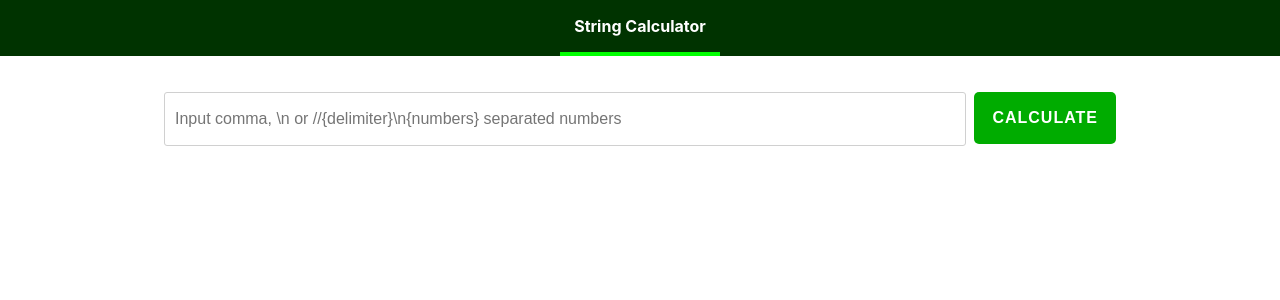
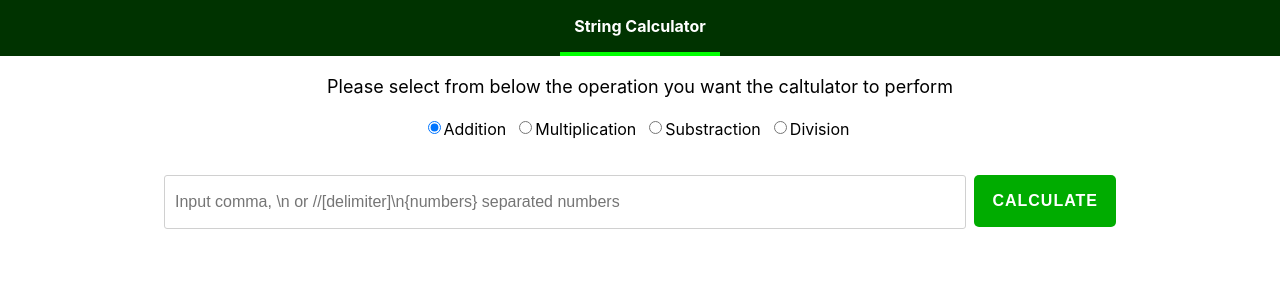
Before and after one commit to engineerKev/stringCalculator, a React app: page / in a window 1280 px wide. Shown: the top 300 px of the page. Built offline with nearby package versions, Linux system fonts and the light colour scheme.

Commit message:
Calculator now supports custom delimeter and all the mathematical operators. Tests have also been maintained and written for new functionality

```diff
--- a/src/App.js
+++ b/src/App.js
@@ -11,7 +11,15 @@ const app = (props) => {
       <BrowserRouter>
         <Layout>
           <Switch>
-            <Route path="/" component={WithCustomDelimiter} />
+            <Route path="/" component={() => {
+              return (
+                <WithCustomDelimiter
+                  alternateDelimiter={false}
+                  allowNegatives={true}
+                  removeUpperBound={false}
+                />
+              );
+            }} />
             <Redirect to="/" />
           </Switch>
         </Layout>
--- a/src/containers/StringCalculator/StringCalculator.js
+++ b/src/containers/StringCalculator/StringCalculator.js
@@ -9,7 +9,27 @@ const stringCalculator = (props) => {
     const [inputNumArray, setInputNumArray] = useState([0]);
     const [exception, setException] = useState("")
     const [result, setResult ] = useState(null);
-    const { placeHolderText } = props;
+    const [formula, setFormula] = useState("");
+    const [operation, setOperation] = useState("addition");
+
+    const { placeHolderText, removeUpperBound, allowNegatives, alternateDelimiter } = props;
+
+    const createDelimeterObjWithReduce = (accObj, currentVal) => {
+        if(accObj.hasOwnProperty(currentVal)) {
+            accObj[currentVal] = accObj[currentVal] + 1;
+        } else {
+            accObj[currentVal] = 1;
+        }
+        return accObj
+    }
+
+    const returnCustomDelimeterNLengthString = (accStr, key, i, objKeys, obj) => {
+        accStr += `\\${key}{${obj[key]}}`;
+        if (i !== objKeys.length - 1) {
+            accStr += "|";
+        }
+        return accStr;
+    }
 
     const returnCustomDelimeters = ()  => {
 
@@ -17,13 +37,23 @@ const stringCalculator = (props) => {
         const dirtyAnyLengthCustomDelimeter = inputStateVal.match(anyLengthCustomDelimeterRegex);
         const anyLengthCleanUpRegex = /[\[\]\/]/g;
         const cleanAnyLengthCustomDelimeter = dirtyAnyLengthCustomDelimeter && dirtyAnyLengthCustomDelimeter.pop().replace(anyLengthCleanUpRegex, "");
+        let multipleCustomDelimeterNLengthString = "";
+
+        if(dirtyAnyLengthCustomDelimeter) {
+
+            const anyLengthDelimeterArray = cleanAnyLengthCustomDelimeter && cleanAnyLengthCustomDelimeter.split("");
+            const multipleLengthDelimeterObj = anyLengthDelimeterArray && anyLengthDelimeterArray.reduce(createDelimeterObjWithReduce, {});
+            const multipleDelimeterObjKeys = Object.keys(multipleLengthDelimeterObj);
+            multipleCustomDelimeterNLengthString = multipleDelimeterObjKeys.reduce((accStr, key, i) => returnCustomDelimeterNLengthString(accStr, key, i, multipleDelimeterObjKeys, multipleLengthDelimeterObj), "")
+
+        }
 
         const anySingleCustomDelimeterRegex = /(\/{2}[^\d])/g;
         const dirtySingleCustomDelimeter = inputStateVal.match(anySingleCustomDelimeterRegex);
         const cleanSingleCustomDelimeter = dirtySingleCustomDelimeter && dirtySingleCustomDelimeter.pop().replace(/[\/\[]/g, "");
 
         const singleDelimeter = cleanSingleCustomDelimeter === null ? cleanSingleCustomDelimeter : new RegExp(`[${cleanSingleCustomDelimeter}]`, 'g');
-        const anyLengthDelimeter = cleanAnyLengthCustomDelimeter === null ? cleanAnyLengthCustomDelimeter: new RegExp(`[${cleanAnyLengthCustomDelimeter}]`, "g");
+        const anyLengthDelimeter = cleanAnyLengthCustomDelimeter === null ? cleanAnyLengthCustomDelimeter : new RegExp(`(${multipleCustomDelimeterNLengthString})`, "g");
 
         return [singleDelimeter, anyLengthDelimeter];
 
@@ -37,6 +67,8 @@ const stringCalculator = (props) => {
     const replaceCustomDelimeter = () => {
         const [singleCustomDelimeter, anyLengthCustomDelimeter] = returnCustomDelimeters();
         let cleanedInput;
+        let altDelimiterRegex;
+        let newCommaOnlyInput;
         if(singleCustomDelimeter || anyLengthCustomDelimeter) {
             cleanedInput = cleanInput();
         } else {
@@ -45,32 +77,86 @@ const stringCalculator = (props) => {
         const newLineRegex = /\\n/g;
         const newSansSingleCustomDelimeterInput = cleanedInput.replace(singleCustomDelimeter, ",");
         const newSansAnyLengthCustomDelimeterInput = newSansSingleCustomDelimeterInput.replace(anyLengthCustomDelimeter, ",");
-        const newCommaOnlyInput = newSansAnyLengthCustomDelimeterInput.replace(newLineRegex,",");
-
+        if(alternateDelimiter) {
+            altDelimiterRegex = new RegExp(`\\\\${alternateDelimiter}`, 'g')
+            newCommaOnlyInput = newSansAnyLengthCustomDelimeterInput.replace(altDelimiterRegex,",");
+        } else {
+            newCommaOnlyInput =  newSansAnyLengthCustomDelimeterInput.replace(newLineRegex,",")
+        }
         return newCommaOnlyInput;
     }
 
     const mapAllowedNumbers = (str) => {
-        const number = parseInt(str,10);
-        return number > 1000 ? 0 : number;
+        const num = parseInt(str, 10);
+        if(isNaN(num)) {
+            return 0;
+        } else {
+            if(removeUpperBound) {
+                return num;
+            }
+            return num > 1000 ? 0 : num;
+        }
+    }
+    const composeFormula = (numArr) => {
+       switch  (operation) {
+           case 'division':
+               return numArr.join("/");
+            case 'multiplication':
+                return numArr.join("*");
+            case 'substraction':
+                return numArr.join("-");
+            default:
+                return numArr.join("+");
+       }
     }
 
     const createNumArray = () => {
         const modifiedInput = replaceCustomDelimeter();
         const inputArr = modifiedInput.split(',');
-        const zeroArray = inputArr.filter(n => isNaN(n) || n === "" ).map(v => 0);
-        const numberOnlyArray = inputArr.filter(n => !(n === "") && !isNaN(n) ).map(mapAllowedNumbers);
-        const negativeNumberArray = numberOnlyArray.filter(n => n < 0);
-        if(negativeNumberArray.length) {
+        const numOnlyArray = inputArr.map(mapAllowedNumbers);
+        const negativeNumberArray = numOnlyArray.filter(n => n < 0);
+        if(negativeNumberArray.length && !allowNegatives) {
             setException(`These negative numbers were found: ${negativeNumberArray.join(',')}. Please use only positive numbers.`)
             return;
         }
-        const positiveNumberArray = numberOnlyArray.filter(n => n  > 0)
-        setInputNumArray([...positiveNumberArray, ...zeroArray]);
+        const positiveNumberArray = numOnlyArray.filter(n => n  >= 0);
+
+        if(allowNegatives){
+            setInputNumArray([...numOnlyArray]);
+        } else {
+            setInputNumArray([...positiveNumberArray]);
+        }
     }
 
-    const evaluateSum = () => {
-        const reduceResult = inputNumArray.length && inputNumArray.reduce((acc, currentVal) => acc + currentVal);
+    const operateOnNumArray = (acc, current, i) => {
+       switch  (operation) {
+           case 'division':
+               return acc * (1/current);
+            case 'multiplication':
+                return acc * current;
+            case 'substraction':
+                return i === 0 ? current : acc - current;
+            default:
+                return acc + current;
+       }
+    }
+
+    const returnStartingValue = () => {
+       switch  (operation) {
+           case 'division':
+               return 1;
+            case 'multiplication':
+                return 1;
+            case 'substraction':
+                return 0;
+            default:
+                return 0;
+       }
+    }
+
+    const evaluateInput = () => {
+        setFormula(composeFormula(inputNumArray));
+        const reduceResult = inputNumArray.length && inputNumArray.reduce(operateOnNumArray, returnStartingValue());
         setResult(reduceResult);
     }
 
@@ -78,8 +164,52 @@ const stringCalculator = (props) => {
         return <span id={"resultElement"} className={classes.Result}>{result}</span>;
     }
 
+
     return(
         <React.Fragment>
+            <div className={classes.RadioButtonsContainer}>
+                <div className={classes.OperationsInstructions} >Please select from below the operation you want the caltulator to perform</div>
+                <label className={classes.LabelText}>
+                    <input
+                        type="radio"
+                        value="addition"
+                        checked={operation === "addition"}
+                        onChange={(e) => setOperation(e.target.value)}
+                        id={"additionRadioBtn"}
+                    />
+                    Addition
+                </label>
+                <label className={classes.LabelText}>
+                    <input
+                        type="radio"
+                        value="multiplication"
+                        checked={operation === "multiplication"}
+                        onChange={(e) => setOperation(e.target.value)}
+                        id={"multiplicationRadioBtn"}
+                    />
+                    Multiplication
+                </label>
+                <label className={classes.LabelText}>
+                    <input
+                        type="radio"
+                        value="substraction"
+                        checked={operation === "substraction"}
+                        onChange={(e) => setOperation(e.target.value)}
+                        id={"substractionRadioBtn"}
+                    />
+                    Substraction
+                </label>
+                <label className={classes.LabelText}>
+                    <input
+                        type="radio"
+                        value="division"
+                        checked={operation === "division"}
+                        onChange={(e) => setOperation(e.target.value)}
+                        id={"divisionRadioBtn"}
+                    />
+                    Division
+                </label>
+            </div>
             <div className={classes.CalculatorUIContainer}>
                 <input
                     className={exception.length ? classes.CalculatorInputException : classes.CalculatorInput}
@@ -89,11 +219,14 @@ const stringCalculator = (props) => {
                     onBlur={createNumArray}
                     id={"inputVals"}
                     placeholder={placeHolderText ? placeHolderText : "Input comma separated numbers"} />
-                <Button id={"calculateButton"} type={"button"} btnType={"Success"} clicked={evaluateSum} >Calculate</Button>
+                <Button id={"calculateButton"} type={"button"} btnType={"Success"} clicked={evaluateInput} >Calculate</Button>
             </div>
 
             {result !== null && !exception.length ?
-                <div id={"resultDiv"} className={classes.ResultAnnouncement}>The sum of the values is: {styleResult()}</div>
+                <React.Fragment>
+                    <div id={"resultDiv"} className={classes.ResultAnnouncement}>The sum of the values is: {styleResult()}</div>
+                    <div id={"formula"} className={classes.Formula}>Formula used: {`${formula}`}</div>
+                </React.Fragment>
                 :
                 null
             }
--- a/src/containers/StringCalculator/StringCalculator.module.css
+++ b/src/containers/StringCalculator/StringCalculator.module.css
@@ -2,7 +2,8 @@
     display: flex;
     flex-direction: row;
     width: 75vw;
-    margin: 32px auto
+    margin: 32px auto;
+    justify-content: center;
 }
 
 .CalculatorInput, .CalculatorInputException {
@@ -23,7 +24,7 @@
     outline: 2px solid #000099;
 }
 
-.ResultAnnouncement, .Exception {
+.ResultAnnouncement, .Exception, .Formula {
     width: 100%;
     margin: 0 auto;
     font-size: 24px;
@@ -38,3 +39,26 @@
 .Exception {
     color: red;
 }
+
+.RadioButtonsContainer {
+    display: flex;
+    justify-content: center;
+    width: 75vw;
+    flex-wrap: wrap;
+    margin: 0 auto;
+}
+
+.OperationsInstructions {
+    font-size: 18px;
+    width: 75vw;
+    text-align: center;
+    margin: 20px 0;
+}
+
+.LabelText {
+    margin-right: 8px;
+}
+
+.LabelText input {
+    height: 15px;
+}
--- a/src/containers/StringCalculator/WithCustomDelimiter/WithCustomDelimiter.js
+++ b/src/containers/StringCalculator/WithCustomDelimiter/WithCustomDelimiter.js
@@ -1,12 +1,63 @@
-import React from 'react';
+import React, { useState } from 'react';
 
-import StringCalculator from '../../StringCalculator/StringCalculator'
+import StringCalculator from '../../StringCalculator/StringCalculator';
+import Button from '../../../components/UI/Button/Button';
+import classes from './WithCustomDelimiter.module.css';
 
-const withCustomDelimeter = (props) => {
-    const placeHolderText = "Input comma, \\n or //{delimiter}\\n{numbers} separated numbers"
-    return (
-        <StringCalculator placeHolderText={placeHolderText}/>
-    )
+const withCustomDelimiter = (props) => {
+    const [altDelimiter, setAltDelimiter] = useState("");
+    const [showCalculator, setShowCalculator] = useState(false);
+    const {
+        allowNegatives,
+        removeUpperBound,
+        alternateDelimiter
+    } = props
+
+    const altOrDefaultDelimiter = altDelimiter.length ? `${altDelimiter}` : `n`;
+
+    const placeHolderText = `Input comma, \\${altOrDefaultDelimiter} or //[delimiter]\\n{numbers} separated numbers`;
+
+    const updateUI = (altDelimiterInput) => {
+        setAltDelimiter(altDelimiterInput);
+        setShowCalculator(true);
+    }
+
+    const alternateDelimiterUI = () => {
+        return (
+            <div className={classes.AlternateDelimiterUIContainer}>
+                <input
+                    placeholder={"Enter new delimiter character or n for default"}
+                    type={"text"}
+                    value={altDelimiter}
+                    onChange={(e) => setAltDelimiter(e.target.value)}
+                    onBlur={(e) => setAltDelimiter(e.target.value)}
+                    className={classes.DelimeterInput}
+                    id={"alternateDelimiterInput"}
+                />
+                <Button
+                    type={"button"}
+                    btnType={"Success"}
+                    id={"altDelimiterButton"}
+                    clicked={() => updateUI(altDelimiter)}
+                >Set Alt Delimenter</Button>
+            </div>
+        );
+    };
+
+    const output = () => {
+        return (showCalculator || !alternateDelimiter ?
+            <StringCalculator
+                placeHolderText={placeHolderText}
+                alternateDelimiter={altDelimiter}
+                allowNegatives={allowNegatives}
+                removeUpperBound={removeUpperBound}
+            />
+            :
+            alternateDelimiterUI()
+        );
+    }
+
+    return output()
 }
 
-export default withCustomDelimeter;
+export default withCustomDelimiter;
--- /dev/null
+++ b/src/containers/StringCalculator/WithCustomDelimiter/WithCustomDelimiter.module.css
@@ -0,0 +1,23 @@
+
+.AlternateDelimiterUIContainer {
+    display: flex;
+    flex-direction: row;
+    width: 75vw;
+    margin: 32px auto;
+    align-content: center;
+    justify-content: center;
+}
+
+.DelimeterInput{
+    border-radius: 3px;
+    border: 1px solid #d0d0d0;
+    width: 40%;
+    padding: 10px;
+    height: 32px;
+    margin: 4px;
+    font-size: 16px;
+}
+
+.DelimeterInput:focus {
+    outline: 2px solid #000099;
+}
```
Also changed, not shown: 1 other file (tests, documents, lock files or other folders).
